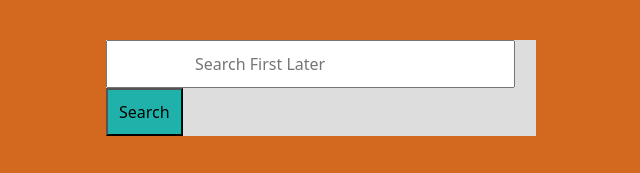
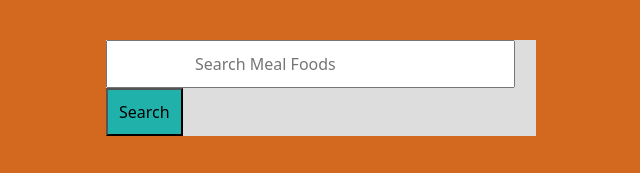
Before and after one commit to freelancermasudrana/api-assignment, a plain HTML site: page index.html in a window 1280 px wide. Shown: the full height of the page, 278-918 px from the left. Drawn offline with nearby package versions, Linux system fonts and the light colour scheme.

Commit message:
final project push

```diff
--- a/index.html
+++ b/index.html
@@ -17,7 +17,7 @@
 <h1 id="noFound"></h1>
     <div class="searchBar">
         <div class="search-box">
-            <input id="searchbar" type="text" placeholder="Search First Later">
+            <input id="searchbar" type="text" placeholder="Search Meal Foods">
             <button onclick="searchResult()">Search</button>
         </div>
     </div>
```
